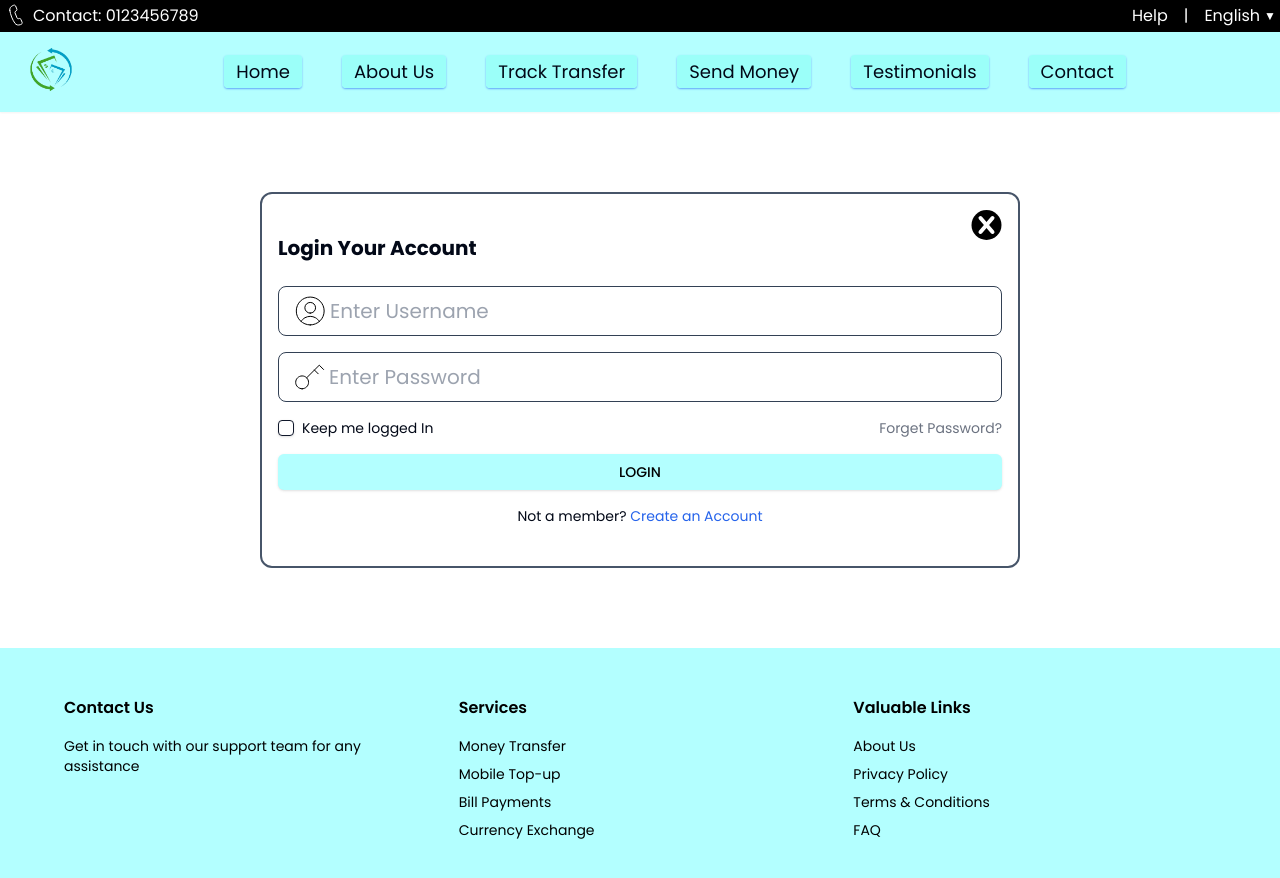
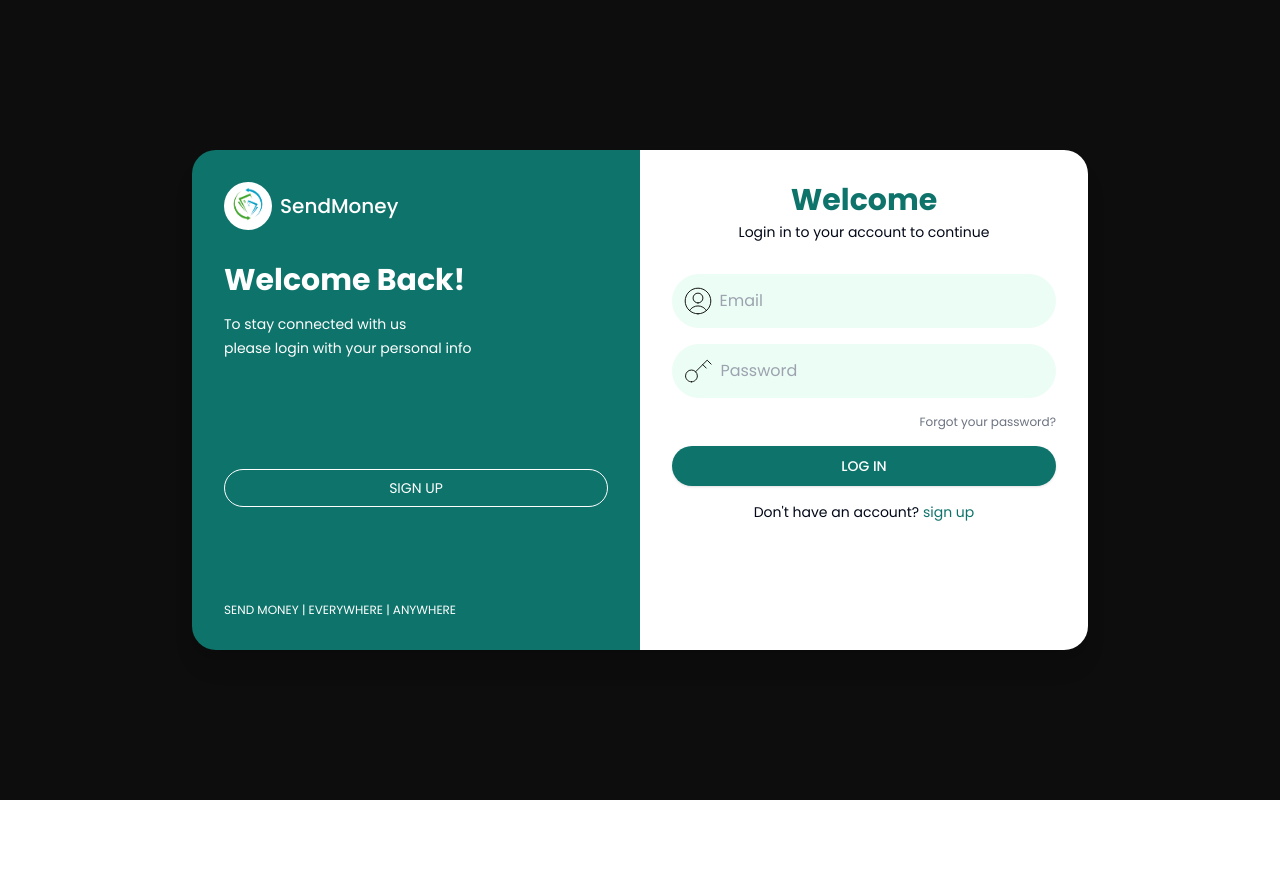
Before and after one commit to Raajkumarrai/SendMoney_Mobile, a React (Vite) app: page / in a window 1280 px wide. Shown: the top 878 px of the page. After the commit the page ends 800 px from the top, so only its background shows below. Built offline with nearby package versions, Linux system fonts and the light colour scheme.

Commit message:
login page fully made

```diff
--- a/src/App.tsx
+++ b/src/App.tsx
@@ -8,6 +8,7 @@ import ScrollToTop from "./pages/nav/ScrollToTop";
 import About from "./pages/about";
 import Testimonials from "./pages/testimonials";
 import Track from "./pages/track";
+import Password from "./pages/password/Password";
 
 const App = () => {
   return (
@@ -22,6 +23,7 @@ const App = () => {
         <Route path="/testimonials" element={<Testimonials />} />
         <Route path="/sendMoney" element={<SendMoney />} />
         <Route path="/contact" element={<ContactMain />} />
+        <Route path="/password" element={<Password />} />
       </Routes>
     </BrowserRouter>
   );
--- /dev/null
+++ b/src/pages/password/Password.tsx
@@ -0,0 +1,5 @@
+const Password = () => {
+  return <div className="text-xs">This page under constructon!!</div>;
+};
+
+export default Password;
--- /dev/null
+++ b/src/pages/password/index.tsx
@@ -0,0 +1,11 @@
+import Password from "./Password";
+
+const index = () => {
+  return (
+    <div>
+      <Password />
+    </div>
+  );
+};
+
+export default index;
--- a/src/pages/signin/Form.tsx
+++ b/src/pages/signin/Form.tsx
@@ -1,14 +1,27 @@
-import { useState } from "react";
+import type React from "react";
+
+import { useState, useEffect } from "react";
 import { Button } from "@/components/ui/button";
-import { Checkbox } from "@/components/ui/checkbox";
 import { Link, useNavigate } from "react-router-dom";
 
 export default function Form() {
   const [username, setUsername] = useState("");
   const [password, setPassword] = useState("");
-  const [keepLoggedIn, setKeepLoggedIn] = useState(false);
   const [error, setError] = useState("");
+  const [isMobile, setIsMobile] = useState(false);
   const navigate = useNavigate();
+
+  useEffect(() => {
+    const checkIfMobile = () => {
+      setIsMobile(window.innerWidth < 768);
+    };
+
+    checkIfMobile();
+
+    window.addEventListener("resize", checkIfMobile);
+
+    return () => window.removeEventListener("resize", checkIfMobile);
+  }, []);
 
   const handleSubmit = (e: React.FormEvent) => {
     e.preventDefault();
@@ -19,10 +32,70 @@ export default function Form() {
     }
   };
 
+  // Desktop layout or mobile login screen
   return (
-    <div className="w-full max-w-[800px] mx-auto my-20 ">
-      <div className="bg-white p-6 relative m-5 border-slate-600 border-2 rounded-xl h-auto py-10 px-4 ">
-        <button className="absolute right-4 top-4">
+    <div className="h-screen w-full flex justify-center items-center bg-black/95 p-4">
+      {/* Desktop and mobile have different layouts */}
+      {isMobile ? (
+        <div className="w-full max-w-sm rounded-3xl overflow-hidden flex flex-col bg-white shadow-xl">
+          {/* Curved green section at top */}
+          <div className="relative h-48 bg-[#0e746b] rounded-br-[40%]">
+            <div className="absolute inset-0 flex flex-col items-center justify-center">
+              <div className="w-16 h-16 bg-white rounded-full flex items-center justify-center mb-2">
+                <img src="../logo.png" alt="Logo" />
+              </div>
+              <span className="text-xl font-medium text-white">SendMoney</span>
+            </div>
+          </div>
+
+          {/* Form section */}
+          <div className="p-6 flex flex-col">
+            <h2 className="text-2xl font-bold text-[#0e746b] mb-1 text-center">
+              Welcome
+            </h2>
+            <p className="text-xs text-center mb-6">
+              Login in to your account to continue
+            </p>
+
+            <form onSubmit={handleSubmit} className="space-y-4 flex flex-col">
+              <div className="rounded-full bg-emerald-50 p-3 w-full flex">
+                <svg
+                  width="30"
+                  height="30"
+                  viewBox="0 0 30 30"
+                  fill="none"
+                  xmlns="http://www.w3.org/2000/svg"
+                >
+                  <path
+                    d="M15.2141 17.1429C18.1727 17.1429 20.5712 14.7444 20.5712 11.7857C20.5712 8.82707 18.1727 6.42859 15.2141 6.42859C12.2554 6.42859 9.85693 8.82707 9.85693 11.7857C9.85693 14.7444 12.2554 17.1429 15.2141 17.1429Z"
+                    stroke="black"
+                    stroke-linecap="round"
+                    stroke-linejoin="round"
+                  />
+                  <path
+                    d="M6.06396 25.5C7.02019 23.9304 8.36413 22.6331 9.96656 21.7331C11.569 20.8328 13.376 20.36 15.214 20.36C17.0519 20.36 18.8589 20.8328 20.4614 21.7331C22.0639 22.6331 23.4076 23.9304 24.364 25.5"
+                    stroke="black"
+                    stroke-linecap="round"
+                    stroke-linejoin="round"
+                  />
+                  <path
+                    d="M15.2142 28.9286C22.9069 28.9286 29.1428 22.6927 29.1428 15C29.1428 7.30748 22.9069 1.07144 15.2142 1.07144C7.52168 1.07144 1.28564 7.30748 1.28564 15C1.28564 22.6927 7.52168 28.9286 15.2142 28.9286Z"
+                    stroke="black"
+                    stroke-linecap="round"
+                    stroke-linejoin="round"
+                  />
+                </svg>
+
+                <input
+                  className="w-full bg-transparent focus:outline-none px-2 text-sm"
+                  type="text"
+                  placeholder="Email"
+                  value={username}
+                  onChange={(e) => setUsername(e.target.value)}
+                />
+              </div>
+
+              <div className="rounded-full bg-emerald-50 p-3 w-full flex">
                 <svg
                   width="31"
                   height="30"
@@ -30,26 +103,147 @@ export default function Form() {
                   fill="none"
                   xmlns="http://www.w3.org/2000/svg"
                 >
-            <circle cx="15.5" cy="15" r="15" fill="black" />
+                  <g clip-path="url(#clip0_1_2065)">
                     <path
-              d="M21.5 8L9.5 22"
-              stroke="white"
-              strokeWidth="4"
-              strokeLinecap="round"
-              strokeLinejoin="round"
+                      d="M12.667 15.8143L25.267 3.21429L29.5527 7.50001"
+                      stroke="black"
+                      stroke-linecap="round"
+                      stroke-linejoin="round"
                     />
                     <path
-              d="M9.5 8L21.5 22"
-              stroke="white"
-              strokeWidth="4"
-              strokeLinecap="round"
-              strokeLinejoin="round"
+                      d="M20.4458 8.03574L24.1958 11.7857"
+                      stroke="black"
+                      stroke-linecap="round"
+                      stroke-linejoin="round"
+                    />
+                    <path
+                      d="M8.12437 26.7857C11.6748 26.7857 14.5529 23.9077 14.5529 20.3572C14.5529 16.8068 11.6748 13.9286 8.12437 13.9286C4.57398 13.9286 1.6958 16.8068 1.6958 20.3572C1.6958 23.9077 4.57398 26.7857 8.12437 26.7857Z"
+                      stroke="black"
+                      stroke-linecap="round"
+                      stroke-linejoin="round"
+                    />
+                  </g>
+                  <defs>
+                    <clipPath id="clip0_1_2065">
+                      <rect
+                        width="30"
+                        height="30"
+                        fill="white"
+                        transform="translate(0.624512)"
+                      />
+                    </clipPath>
+                  </defs>
+                </svg>
+
+                <input
+                  className="w-full bg-transparent focus:outline-none px-2 text-sm"
+                  type="password"
+                  placeholder="Password"
+                  value={password}
+                  onChange={(e) => setPassword(e.target.value)}
+                />
+              </div>
+
+              {error && <span className="text-red-500 text-xs">{error}</span>}
+
+              <div className="flex justify-end">
+                <Link
+                  to="./password"
+                  className="text-xs text-gray-500 hover:underline"
+                >
+                  Forgot your password?
+                </Link>
+              </div>
+
+              <Button
+                type="submit"
+                className="w-full bg-[#0e746b] text-white hover:bg-[#0d946c] rounded-full py-5"
+              >
+                LOG IN
+              </Button>
+
+              <p className="text-center text-xs mt-2">
+                Don't have an account?{" "}
+                <Link to="/signup" className="text-[#0e746b] hover:underline">
+                  sign up
+                </Link>
+              </p>
+            </form>
+          </div>
+        </div>
+      ) : (
+        // Desktop layout
+        <div className="w-full max-w-4xl h-[500px] rounded-3xl overflow-hidden flex shadow-xl">
+          {/* Left side - Green section */}
+          <div className="w-1/2 bg-[#0e746b] text-white p-8 flex flex-col relative">
+            <div className="flex items-center gap-2 mb-8">
+              <div className="w-12 h-12 bg-white rounded-full flex items-center justify-center">
+                <img src="../logo.png" alt="Logo" />
+              </div>
+              <span className="text-xl font-medium">SendMoney</span>
+            </div>
+
+            <h1 className="text-3xl font-bold mb-4">Welcome Back!</h1>
+            <p className="text-sm mb-1">To stay connected with us</p>
+            <p className="text-sm mb-8">please login with your personal info</p>
+
+            <button className="border border-white rounded-full py-2 px-4 mt-auto mb-4 text-sm hover:bg-[#0d846c] hover:text-white transition-colors">
+              <Link to="/signup">SIGN UP</Link>
+            </button>
+
+            <div className="text-xs mt-auto">
+              <span>SEND MONEY | EVERYWHERE | ANYWHERE</span>
+            </div>
+          </div>
+
+          {/* Right side - White section */}
+          <div className="w-1/2 bg-white p-8 flex flex-col">
+            <h2 className="text-3xl font-bold text-[#0e746b] mb-1 text-center">
+              Welcome
+            </h2>
+            <p className="text-sm text-center mb-8">
+              Login in to your account to continue
+            </p>
+
+            <form onSubmit={handleSubmit} className="space-y-4 flex flex-col">
+              <div className="rounded-full bg-emerald-50 p-3 w-full flex">
+                <svg
+                  width="30"
+                  height="30"
+                  viewBox="0 0 30 30"
+                  fill="none"
+                  xmlns="http://www.w3.org/2000/svg"
+                >
+                  <path
+                    d="M15.2141 17.1429C18.1727 17.1429 20.5712 14.7444 20.5712 11.7857C20.5712 8.82707 18.1727 6.42859 15.2141 6.42859C12.2554 6.42859 9.85693 8.82707 9.85693 11.7857C9.85693 14.7444 12.2554 17.1429 15.2141 17.1429Z"
+                    stroke="black"
+                    stroke-linecap="round"
+                    stroke-linejoin="round"
+                  />
+                  <path
+                    d="M6.06396 25.5C7.02019 23.9304 8.36413 22.6331 9.96656 21.7331C11.569 20.8328 13.376 20.36 15.214 20.36C17.0519 20.36 18.8589 20.8328 20.4614 21.7331C22.0639 22.6331 23.4076 23.9304 24.364 25.5"
+                    stroke="black"
+                    stroke-linecap="round"
+                    stroke-linejoin="round"
+                  />
+                  <path
+                    d="M15.2142 28.9286C22.9069 28.9286 29.1428 22.6927 29.1428 15C29.1428 7.30748 22.9069 1.07144 15.2142 1.07144C7.52168 1.07144 1.28564 7.30748 1.28564 15C1.28564 22.6927 7.52168 28.9286 15.2142 28.9286Z"
+                    stroke="black"
+                    stroke-linecap="round"
+                    stroke-linejoin="round"
                   />
                 </svg>
-        </button>
-        <h1 className="text-xl font-bold mb-6">Login Your Account</h1>
-        <form onSubmit={handleSubmit} className="space-y-4">
-          <div className=" border rounded-lg border-slate-700 p-4 w-full h-[50px] flex gap-1 items-center">
+
+                <input
+                  className="w-full bg-transparent focus:outline-none px-2"
+                  type="text"
+                  placeholder="Email"
+                  value={username}
+                  onChange={(e) => setUsername(e.target.value)}
+                />
+              </div>
+
+              <div className="rounded-full bg-emerald-50 p-3 w-full flex">
                 <svg
                   width="31"
                   height="30"
@@ -57,116 +251,75 @@ export default function Form() {
                   fill="none"
                   xmlns="http://www.w3.org/2000/svg"
                 >
-              <g clipPath="url(#clip0_1_2058)">
+                  <g clip-path="url(#clip0_1_2065)">
                     <path
-                  d="M15.2141 17.1429C18.1727 17.1429 20.5712 14.7444 20.5712 11.7857C20.5712 8.82707 18.1727 6.42859 15.2141 6.42859C12.2554 6.42859 9.85693 8.82707 9.85693 11.7857C9.85693 14.7444 12.2554 17.1429 15.2141 17.1429Z"
+                      d="M12.667 15.8143L25.267 3.21429L29.5527 7.50001"
                       stroke="black"
-                  strokeLinecap="round"
-                  strokeLinejoin="round"
+                      stroke-linecap="round"
+                      stroke-linejoin="round"
                     />
                     <path
-                  d="M6.06396 25.5C7.02019 23.9304 8.36413 22.6331 9.96656 21.7331C11.569 20.8328 13.376 20.36 15.214 20.36C17.0519 20.36 18.8589 20.8328 20.4614 21.7331C22.0639 22.6331 23.4076 23.9304 24.364 25.5"
+                      d="M20.4458 8.03574L24.1958 11.7857"
                       stroke="black"
-                  strokeLinecap="round"
-                  strokeLinejoin="round"
+                      stroke-linecap="round"
+                      stroke-linejoin="round"
                     />
                     <path
-                  d="M15.2142 28.9286C22.9069 28.9286 29.1428 22.6927 29.1428 15C29.1428 7.30748 22.9069 1.07144 15.2142 1.07144C7.52168 1.07144 1.28564 7.30748 1.28564 15C1.28564 22.6927 7.52168 28.9286 15.2142 28.9286Z"
+                      d="M8.12437 26.7857C11.6748 26.7857 14.5529 23.9077 14.5529 20.3572C14.5529 16.8068 11.6748 13.9286 8.12437 13.9286C4.57398 13.9286 1.6958 16.8068 1.6958 20.3572C1.6958 23.9077 4.57398 26.7857 8.12437 26.7857Z"
                       stroke="black"
-                  strokeLinecap="round"
-                  strokeLinejoin="round"
+                      stroke-linecap="round"
+                      stroke-linejoin="round"
                     />
                   </g>
                   <defs>
-                <clipPath id="clip0_1_2058">
+                    <clipPath id="clip0_1_2065">
                       <rect
                         width="30"
                         height="30"
                         fill="white"
-                    transform="translate(0.214355)"
+                        transform="translate(0.624512)"
                       />
                     </clipPath>
                   </defs>
                 </svg>
-            <input
-              className="focus:outline-none focus:border-transparent text-xl"
-              type="text"
-              placeholder="Enter Username"
-              value={username}
-              onChange={(e) => setUsername(e.target.value)}
-            />
-          </div>
-          <div className="border rounded-lg border-slate-700 p-4 w-full h-[50px] flex gap-1 items-center">
-            <svg
-              width="30"
-              height="26"
-              viewBox="0 0 30 26"
-              fill="none"
-              xmlns="http://www.w3.org/2000/svg"
-            >
-              <path
-                d="M11.667 13.8143L24.267 1.21429L28.5527 5.50001"
-                stroke="black"
-                strokeLinecap="round"
-                strokeLinejoin="round"
-              />
-              <path
-                d="M19.4458 6.03574L23.1958 9.78574"
-                stroke="black"
-                strokeLinecap="round"
-                strokeLinejoin="round"
-              />
-              <path
-                d="M7.12437 24.7857C10.6748 24.7857 13.5529 21.9077 13.5529 18.3572C13.5529 14.8068 10.6748 11.9286 7.12437 11.9286C3.57398 11.9286 0.695801 14.8068 0.695801 18.3572C0.695801 21.9077 3.57398 24.7857 7.12437 24.7857Z"
-                stroke="black"
-                strokeLinecap="round"
-                strokeLinejoin="round"
-              />
-            </svg>
 
                 <input
-              className="focus:outline-none focus:border-transparent text-xl"
+                  className="w-full bg-transparent focus:outline-none px-2"
                   type="password"
-              placeholder="Enter Password"
+                  placeholder="Password"
                   value={password}
                   onChange={(e) => setPassword(e.target.value)}
                 />
               </div>
+
               {error && <span className="text-red-500 text-sm">{error}</span>}
-          <div className="flex items-center justify-between">
-            <div className="flex items-center space-x-2">
-              <Checkbox
-                id="keepLoggedIn"
-                checked={keepLoggedIn}
-                onCheckedChange={(checked) =>
-                  setKeepLoggedIn(checked as boolean)
-                }
-              />
-              <label htmlFor="keepLoggedIn" className="text-sm">
-                Keep me logged In
-              </label>
-            </div>
+
+              <div className="flex justify-end">
                 <Link
-              to="/forgot-password"
-              className="text-sm text-gray-500 hover:underline"
+                  to="/password"
+                  className="text-xs text-gray-500 hover:underline"
                 >
-              Forget Password?
+                  Forgot your password?
                 </Link>
               </div>
+
               <Button
                 type="submit"
-            className="w-full bg-[#b3ffff] text-black hover:bg-[#99ffff]"
+                className="w-full bg-[#0e746b] text-white hover:bg-[#0d846c] rounded-full py-5"
               >
-            LOGIN
+                LOG IN
               </Button>
-          <p className="text-center text-sm">
-            Not a member?{" "}
-            <Link to="/signup" className="text-blue-600 hover:underline">
-              Create an Account
+
+              <p className="text-center text-sm mt-4">
+                Don't have an account?{" "}
+                <Link to="/signup" className="text-[#0e746b] hover:underline">
+                  sign up
                 </Link>
               </p>
             </form>
           </div>
         </div>
+      )}
+    </div>
   );
 }
--- a/src/pages/signin/index.tsx
+++ b/src/pages/signin/index.tsx
@@ -1,15 +1,9 @@
-import FootContact from "../nav/FootContact";
-import TopBarNav from "../nav/TopBarNav";
-import TopNav from "../nav/TopNav";
 import Form from "./Form";
 
 const Signin = () => {
   return (
     <div>
-      <TopNav />
-      <TopBarNav />
       <Form />
-      <FootContact />
     </div>
   );
 };
--- a/src/pages/signup/Form.tsx
+++ b/src/pages/signup/Form.tsx
@@ -45,10 +45,11 @@ export default function Form() {
   };
 
   return (
-    <div className="w-full max-w-[800px] mx-auto">
-      <div className="bg-white border-slate-600 border-2 rounded-xl p-6 relative my-5 mx-1 ">
+    <div className=" w-full h-screen py-[50px]">
+      <div className="w-full max-w-[800px] mx-auto ">
+        <div className="bg-white border-slate-600 border-2 rounded-xl p-6 relative  mx-1 ">
           <button className="absolute right-4 top-4">
-          <svg
+            {/* <svg
             width="31"
             height="30"
             viewBox="0 0 31 30"
@@ -70,9 +71,9 @@ export default function Form() {
               strokeLinecap="round"
               strokeLinejoin="round"
             />
-          </svg>
+          </svg> */}
           </button>
-        <h1 className="text-xl font-bold mb-6">Create an Account</h1>
+          <h1 className="text-xl font-semibold mb-6">Create an Account !</h1>
           <form onSubmit={handleSubmit} className="space-y-4">
             <div className="grid grid-cols-2 gap-4">
               <Input
@@ -102,7 +103,7 @@ export default function Form() {
                 }
               />
               <Input
-              className=" border rounded-lg border-slate-700 focus:outline-none focus:border-transparent px-1"
+                className="border rounded-lg border-slate-700 focus:outline-none focus:border-transparent px-1"
                 type="date"
                 placeholder="DOB"
                 value={formData.dob}
@@ -169,7 +170,7 @@ export default function Form() {
                 }
               />
               <Input
-              className=" border rounded-lg border-slate-700 focus:outline-none focus:border-transparent"
+                className=" border rounded-lg border-slate-700 focus:outline-none focus:border-transparent appearance-none [&::-webkit-inner-spin-button]:appearance-none [&::-webkit-outer-spin-button]:appearance-none [&::-moz-appearance:textfield]"
                 placeholder="Mobile Number"
                 type="number"
                 value={formData.mobile}
@@ -206,5 +207,6 @@ export default function Form() {
           </form>
         </div>
       </div>
+    </div>
   );
 }
```
Lines whose indentation alone changed are shown as unchanged.
